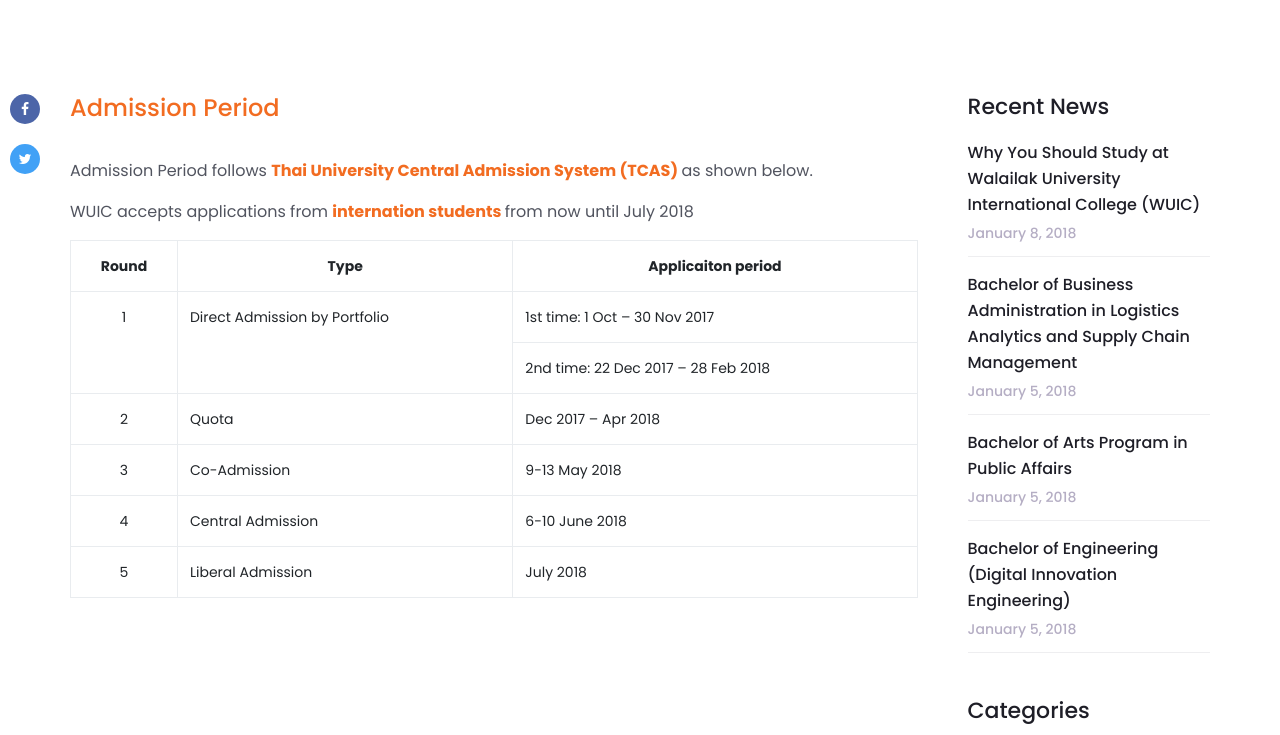
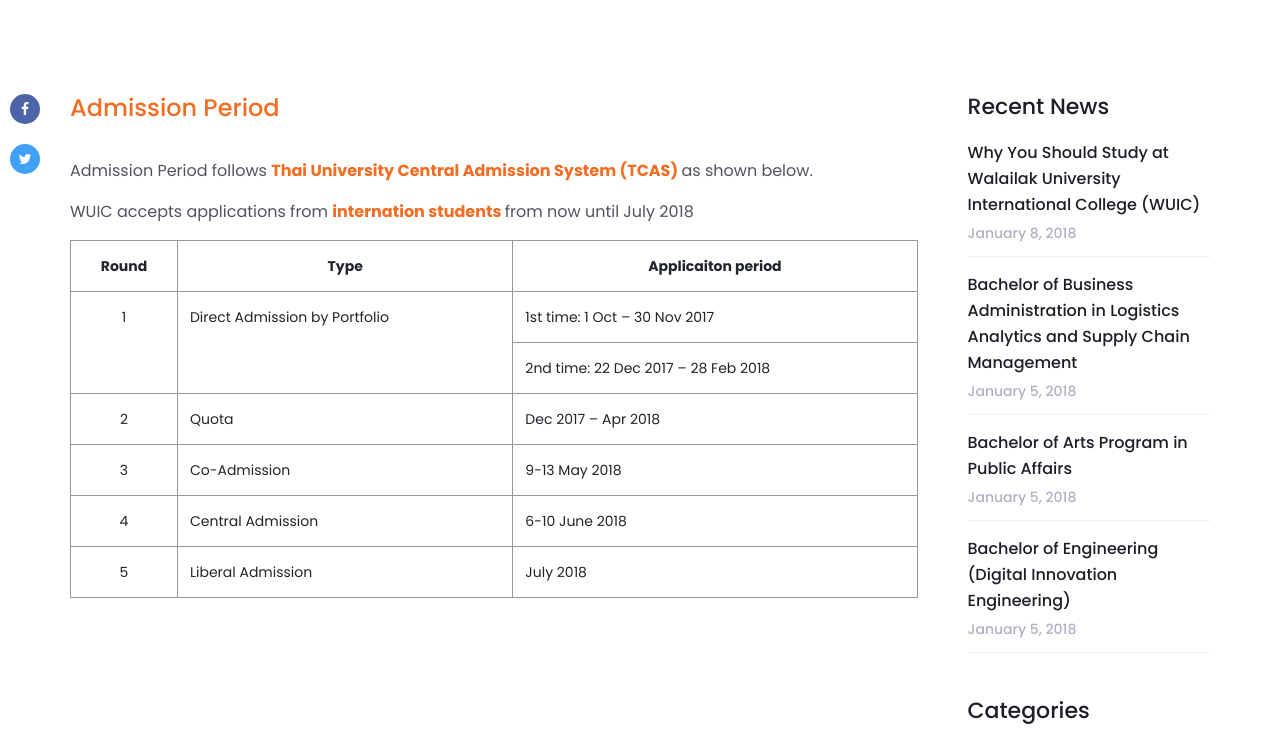
Before and after one commit to tumtpk/wuic, a CodeIgniter app: page /wuic/admission/overall in a window 1280 px wide. Shown: the part 414-1149 px from the top of the page. Run offline with CodeIgniter, Linux system fonts and the light colour scheme; style sheets or scripts are compiled from the project's sources; some libraries are stand-ins or nearby versions; some web fonts are replaced.

Commit message:
add border color

```diff
--- a/public/css/morestyle.css
+++ b/public/css/morestyle.css
@@ -112,3 +112,7 @@ body {
 	    padding-top: 120px;
 	}
 }*/
+
+.table-bordered td, .table-bordered th{
+    border: 1px solid #94999e !important;
+}
```
